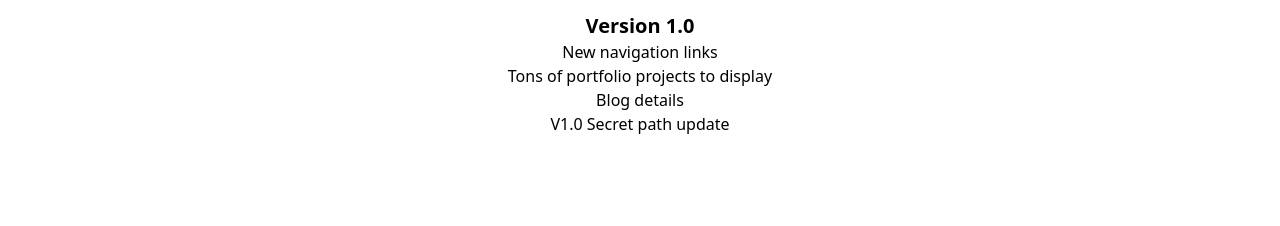
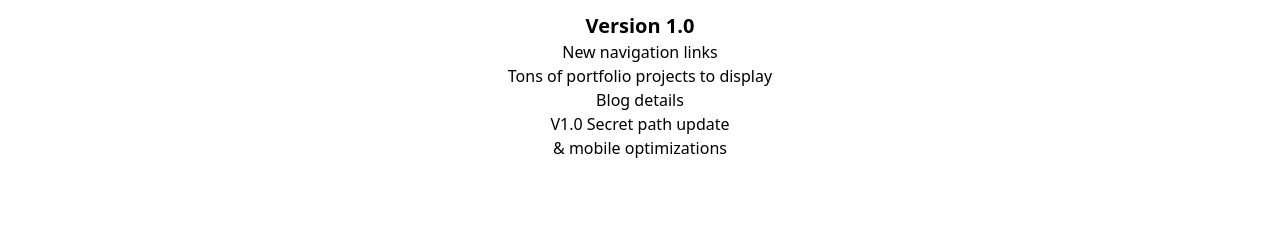
Before and after one commit to umangcodes/portfolio_project, a Vue app: page / in a window 1280 px wide. Shown: the part 2360-2586 px from the top of the page. Built offline with nearby package versions, Linux system fonts and the light colour scheme.

Commit message:
update component modified with a priority

```diff
--- a/src/components/home/Updates.vue
+++ b/src/components/home/Updates.vue
@@ -10,6 +10,7 @@
           <li>Tons of portfolio projects to display</li>
           <li>Blog details</li>
           <li>V1.0 Secret path update</li>
+          <li>& mobile optimizations</li>
         </ul>
       </div>
     </div>
```
